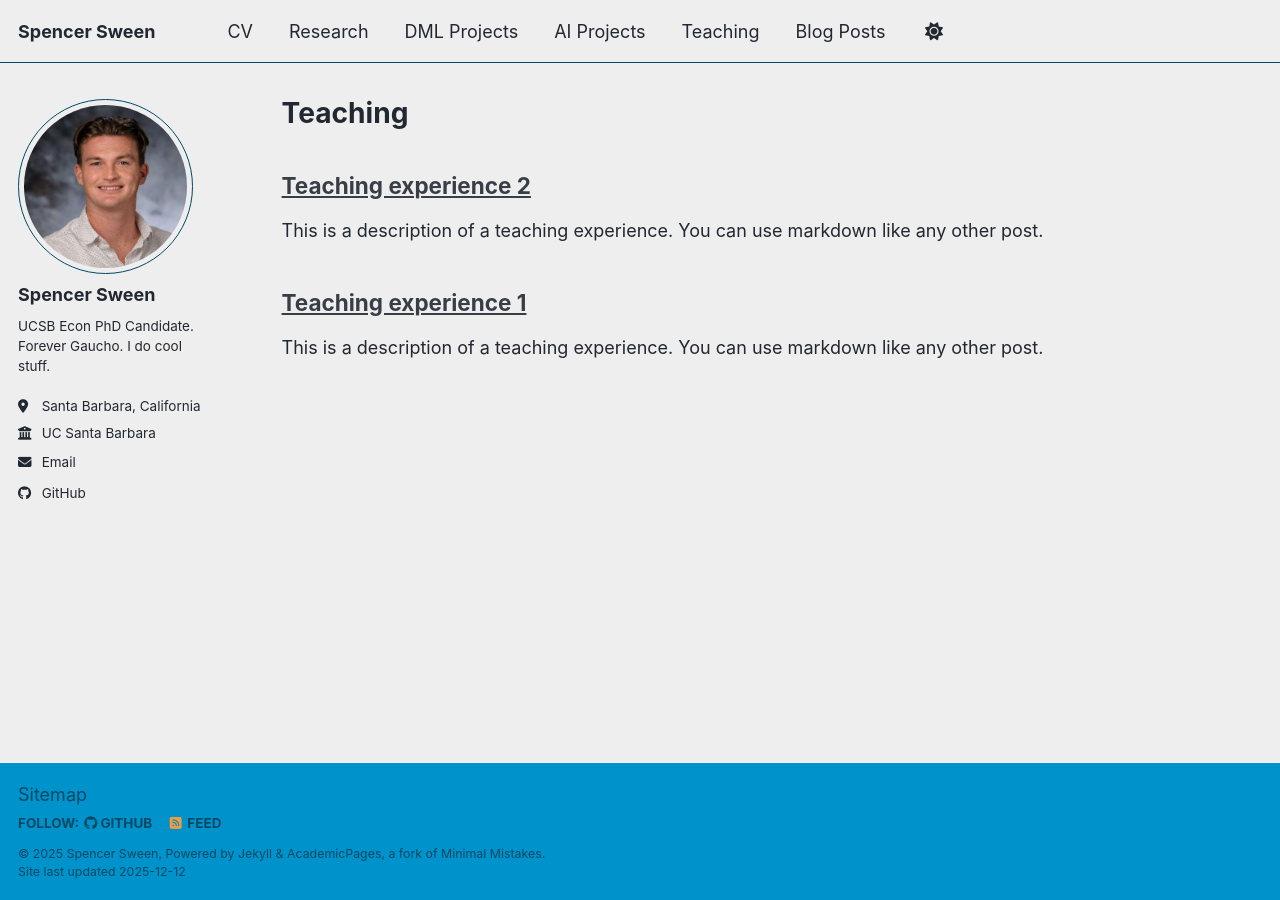
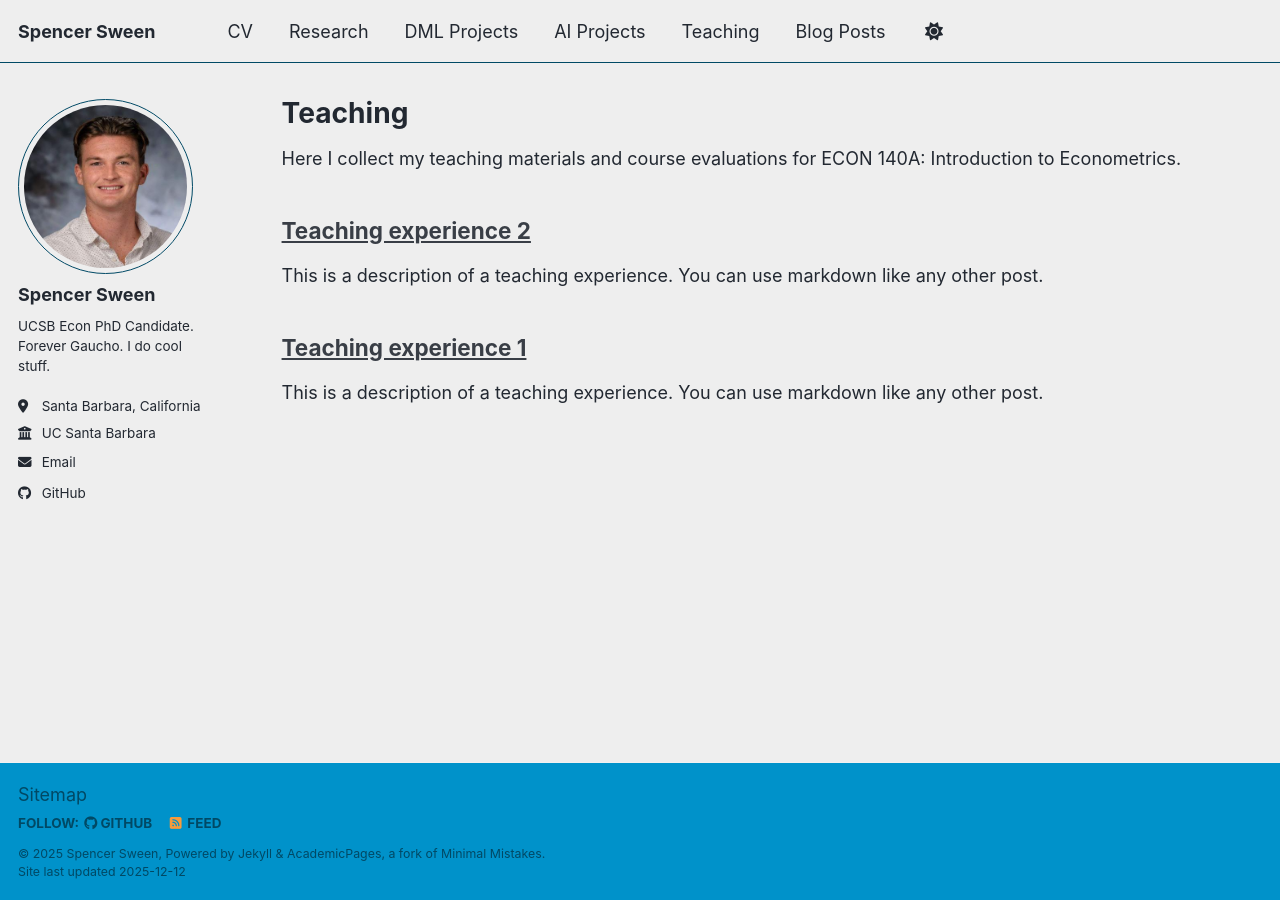
Before and after one commit to spencersween/spencersween.github.io, a Jekyll site: the page built from _pages/teaching.html, in a window 1280 px wide. Built offline with Jekyll 4.4.1, drawn with Linux system fonts in a browser that asks for light colours; a script bundle is joined from its source files by our own code; library files that are not in the unit come from our copies.

Commit message:
Add introductory paragraph to teaching page
Added introductory paragraph for teaching materials.

```diff
--- a/_pages/teaching.html
+++ b/_pages/teaching.html
@@ -7,6 +7,10 @@ author_profile: true
 
 {% include base_path %}
 
+<p>
+Here I collect my teaching materials and course evaluations for ECON 140A: Introduction to Econometrics.
+</p>
+
 {% for post in site.teaching reversed %}
   {% include archive-single.html %}
 {% endfor %}
```
